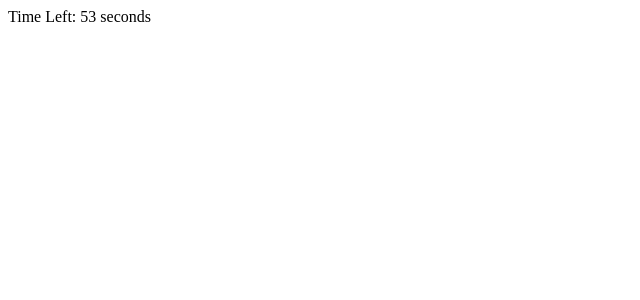
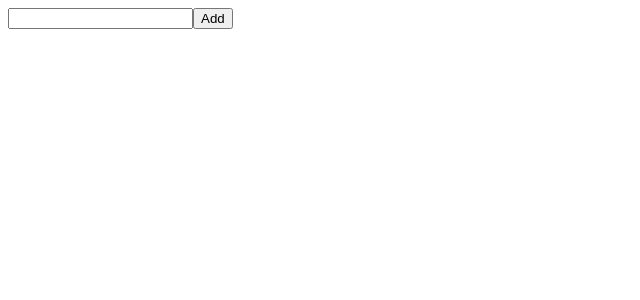
Before and after one commit to ani29dy/30-ReactJS-Problems, a React (Vite) app: page / in a window 1280 px wide. Shown: the top 300 px of the page, without its empty margins (0-640 px from the left). Built offline with nearby package versions, Linux system fonts and the light colour scheme.

Commit message:
Problem Eight added to App.jsx

```diff
--- a/src/App.jsx
+++ b/src/App.jsx
@@ -6,6 +6,7 @@ import Two from "./Problems/02-UseState";
 import Toggle from "./Problems/05-Toggle";
 import Fetch from "./Problems/06-Fetch";
 import Time from "./Problems/07-Time";
+import TodoList from "./Problems/08-TodoList";
 
 function App() {
   return (
@@ -16,7 +17,8 @@ function App() {
       {/* <Lists /> */}
       {/* <Toggle /> */}
       {/* <Fetch /> */}
-      <Time />
+      {/* <Time /> */}
+      <TodoList />
     </>
   );
 }
```
